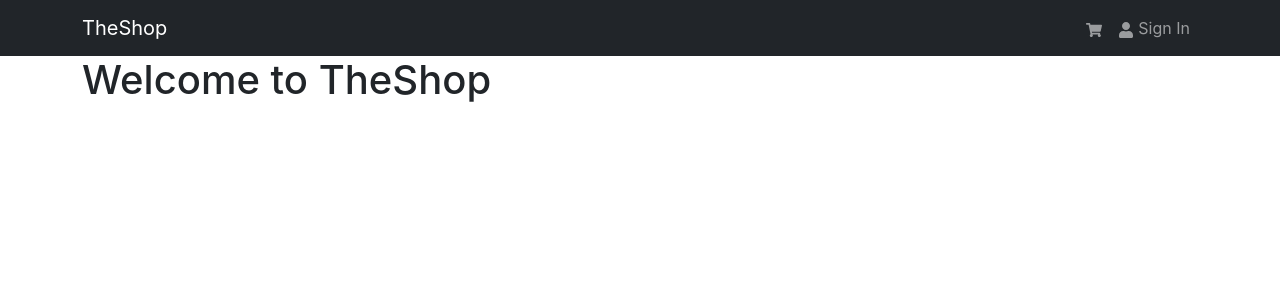
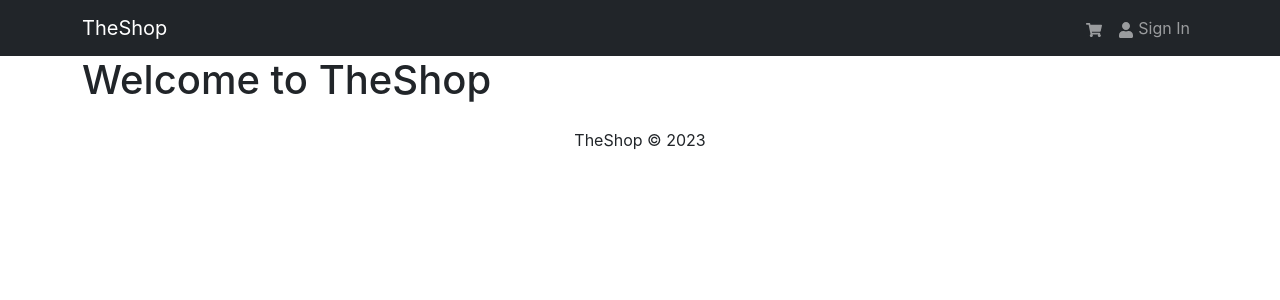
Before and after one commit to Alex-dev7/eCommerce, a React (Create React App) app: page / in a window 1280 px wide. Shown: the top 300 px of the page. Built offline with nearby package versions, Linux system fonts and the light colour scheme; the HTML template or start-up script is replaced by a standard one.

Commit message:
Footer starter

```diff
--- a/src/App.js
+++ b/src/App.js
@@ -1,6 +1,7 @@
 
 import { Container } from "react-bootstrap"
 import Header from "./components/Header"
+import Footer from "./components/Footer"
 
 
 const App = () => {
@@ -12,7 +13,7 @@
           <h1>Welcome to TheShop</h1>
         </Container>
       </main>
-
+      <Footer/>
     </>
 
   )
--- /dev/null
+++ b/src/components/Footer.jsx
@@ -0,0 +1,19 @@
+import { Container, Row, Col } from "react-bootstrap"
+
+function Footer() {
+  const currentYear = new Date().getFullYear()
+
+  return (
+    <footer>
+        <Container>
+            <Row>
+                <Col className="text-center py-3">
+                    <p>TheShop &copy; {currentYear}</p>
+                </Col>
+            </Row>
+        </Container>
+    </footer>
+  )
+}
+
+export default Footer
```
